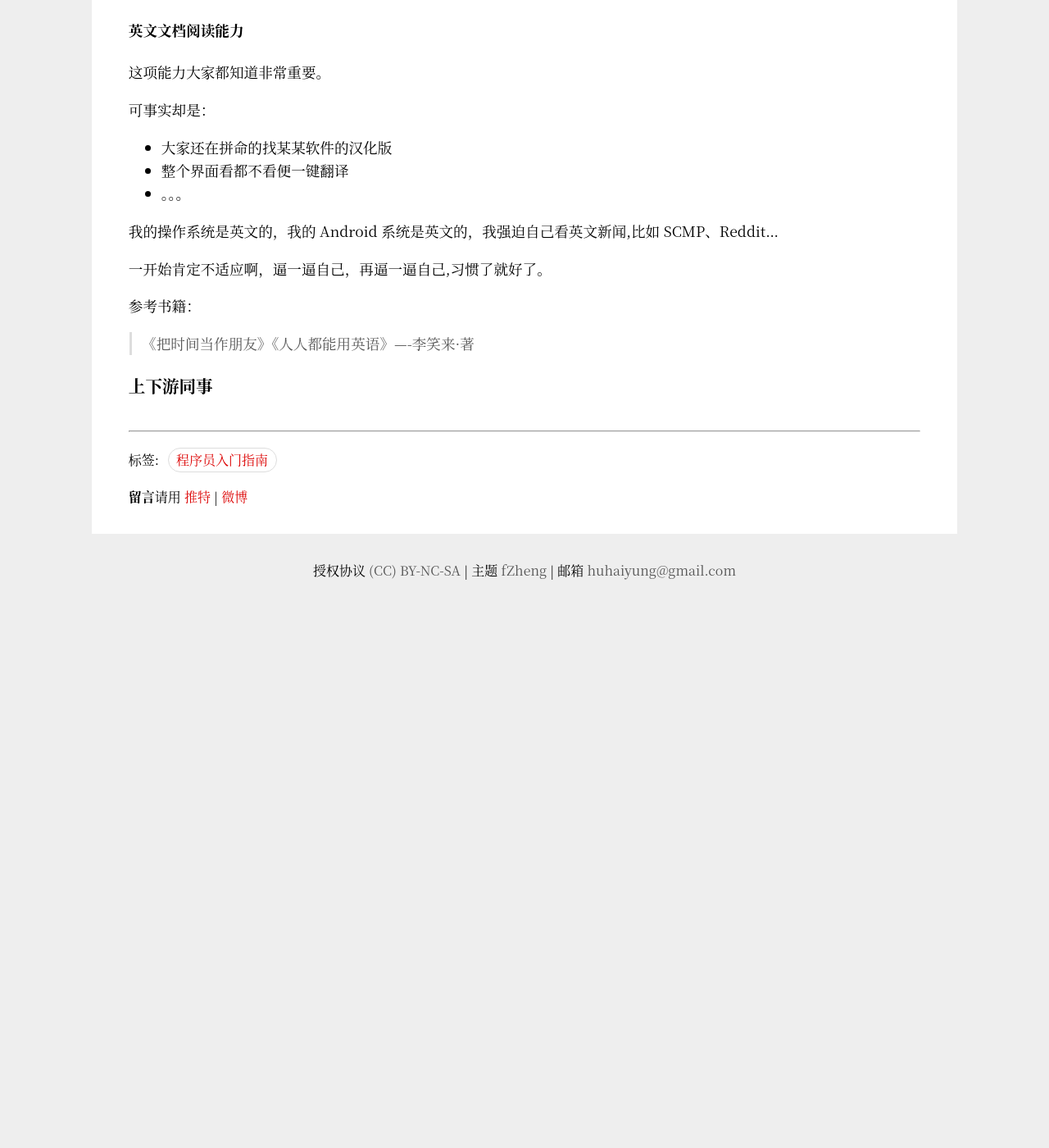
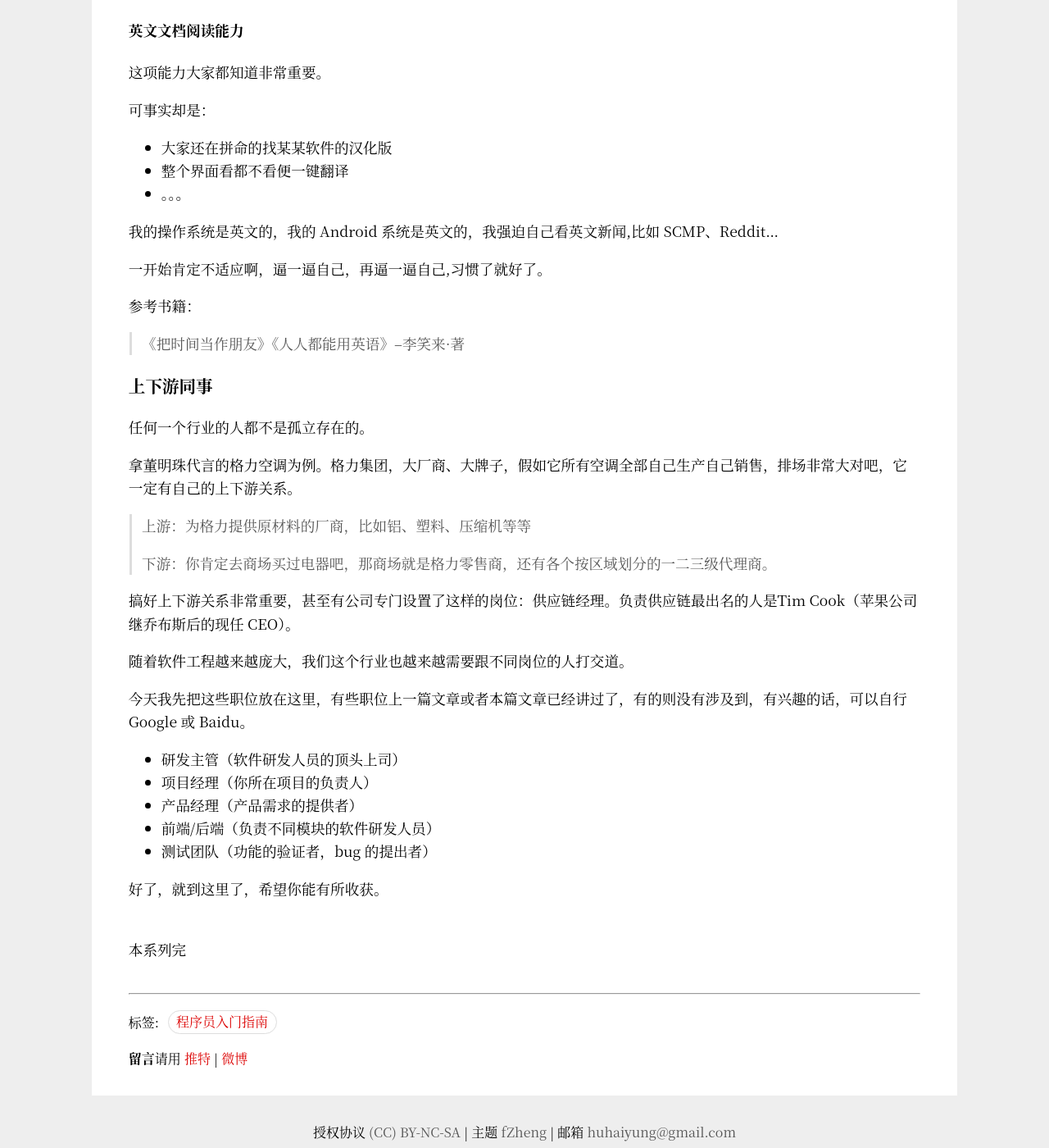
Before and after one commit to Haiyung/haiyung.github.io, a Jekyll site: the page built from _posts/2019-10-26-the-programmer-you-understand-and-the-programmer-I-understand-part-two.md, in a window 1280 px wide and 1400 px high, scrolled down 7807 px. Shown: the whole window at 82% size. Built offline with Jekyll 4.4.1, drawn with Linux system fonts in a browser that asks for light colours; before the commit the page ends 8522 px from its top, so only the background shows below that; some of the changed text lies outside the part shown.

Commit message:
article: update article

```diff
--- a/_posts/2019-10-26-the-programmer-you-understand-and-the-programmer-I-understand-part-two.md
+++ b/_posts/2019-10-26-the-programmer-you-understand-and-the-programmer-I-understand-part-two.md
@@ -263,6 +263,31 @@ Java 也不错，不过自学的话，并且是刚刚入门，学习的难度有
 一开始肯定不适应啊，逼一逼自己，再逼一逼自己,习惯了就好了。
 
 参考书籍：
->《把时间当作朋友》《人人都能用英语》—-李笑来·著
+>《把时间当作朋友》《人人都能用英语》--李笑来·著
 
 ### 上下游同事
+
+任何一个行业的人都不是孤立存在的。
+
+拿董明珠代言的格力空调为例。格力集团，大厂商、大牌子，假如它所有空调全部自己生产自己销售，排场非常大对吧，它一定有自己的上下游关系。
+
+> 上游：为格力提供原材料的厂商，比如铝、塑料、压缩机等等
+>
+> 下游：你肯定去商场买过电器吧，那商场就是格力零售商，还有各个按区域划分的一二三级代理商。
+
+搞好上下游关系非常重要，甚至有公司专门设置了这样的岗位：供应链经理。负责供应链最出名的人是Tim Cook（苹果公司继乔布斯后的现任 CEO）。
+
+随着软件工程越来越庞大，我们这个行业也越来越需要跟不同岗位的人打交道。
+
+今天我先把这些职位放在这里，有些职位上一篇文章或者本篇文章已经讲过了，有的则没有涉及到，有兴趣的话，可以自行 Google 或 Baidu。
+
+- 研发主管（软件研发人员的顶头上司）
+- 项目经理（你所在项目的负责人）
+- 产品经理（产品需求的提供者）
+- 前端/后端（负责不同模块的软件研发人员）
+- 测试团队（功能的验证者，bug 的提出者）
+
+好了，就到这里了，希望你能有所收获。
+
+<br>
+本系列完
```
Also changed, not shown: other parts of _posts/2019-10-26-the-programmer-you-understand-and-the-programmer-I-understand-part-two.md (+1 -1 lines).
